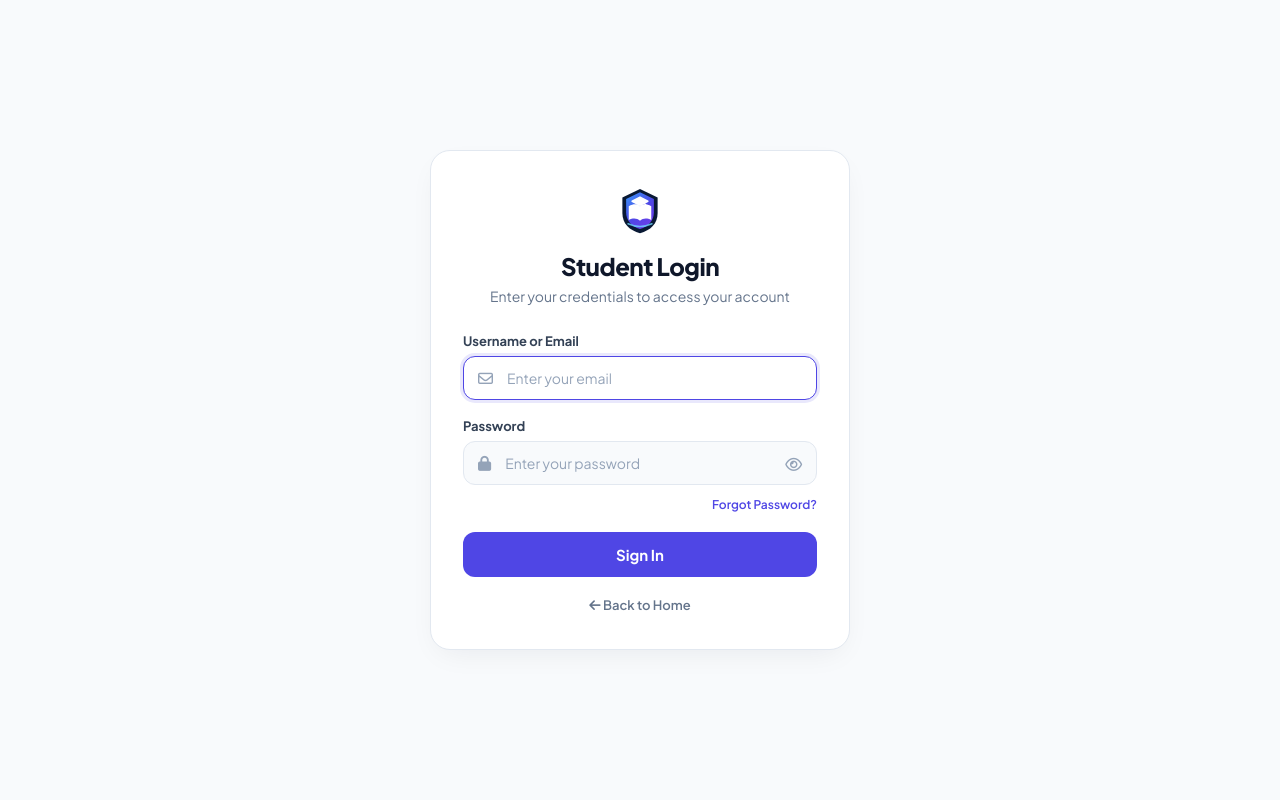
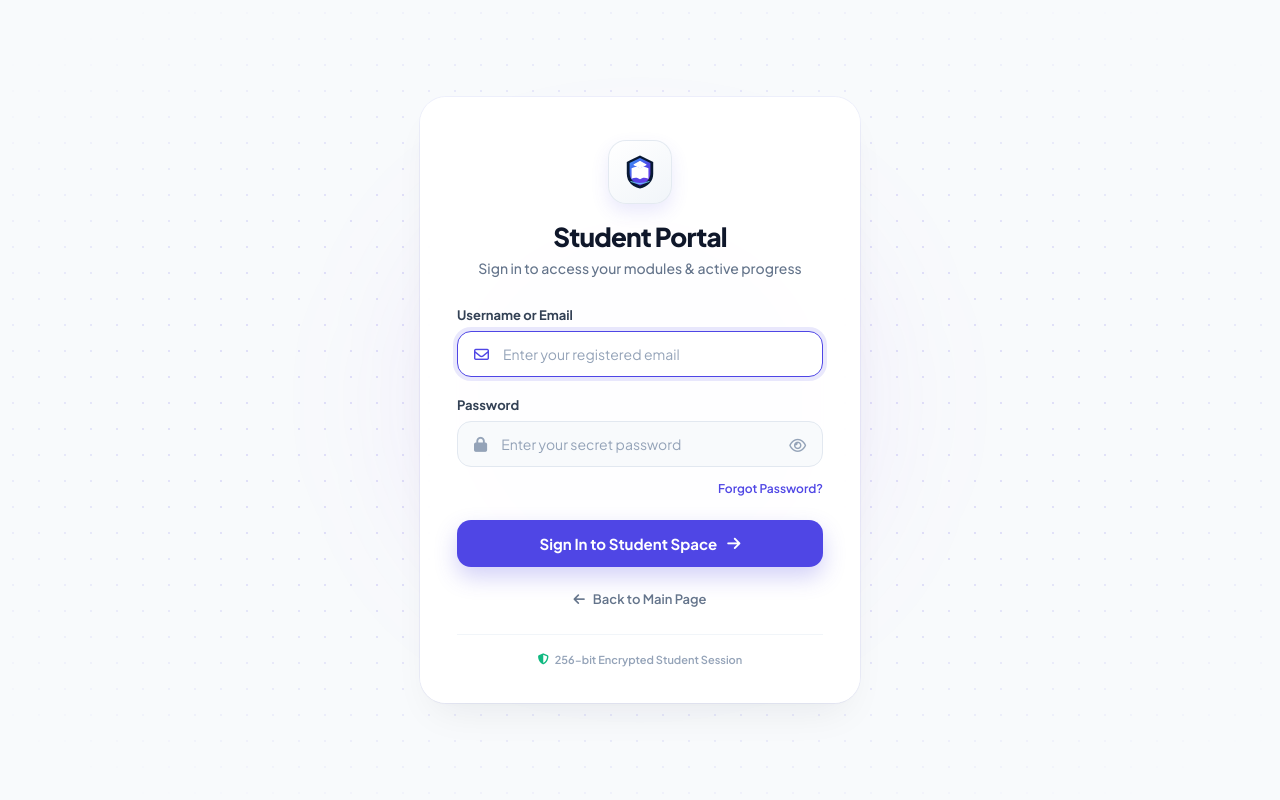
Before and after one commit to sanad-shat/Learnova-LMS-Platform, a Flask app: page /student/login in a window 1280 px wide. Run offline with Flask 3, Linux system fonts and the light colour scheme.

Commit message:
Enhance student login page layout and styles

```diff
--- a/ecms/app/templates/student/login.html
+++ b/ecms/app/templates/student/login.html
@@ -32,55 +32,117 @@
       background: var(--bg);
       color: var(--navy);
       display: flex;
+      flex-direction: column;
       align-items: center;
       justify-content: center;
-      padding: 24px 16px;
+      position: relative;
+      overflow-x: hidden;
+      padding: 30px 16px;
+    }
+
+    /* Modern Background System */
+    .bg-dots {
+      position: absolute;
+      top: 0;
+      left: 0;
+      width: 100%;
+      height: 100%;
+      background-image: radial-gradient(rgba(79, 70, 229, 0.14) 1.2px, transparent 1.2px);
+      background-size: 26px 26px;
+      mask-image: radial-gradient(ellipse 70% 60% at 50% 50%, #000 50%, transparent 100%);
+      -webkit-mask-image: radial-gradient(ellipse 70% 60% at 50% 50%, #000 50%, transparent 100%);
+      pointer-events: none;
+      z-index: 0;
+    }
+
+    .bg-ambient-glow {
+      position: absolute;
+      width: 650px;
+      height: 450px;
+      background: radial-gradient(circle, rgba(99, 102, 241, 0.18) 0%, rgba(168, 85, 247, 0.08) 45%, transparent 70%);
+      border-radius: 50%;
+      filter: blur(60px);
+      pointer-events: none;
+      z-index: 0;
+    }
+
+    /* Glass Modern Container */
+    .login-wrapper {
+      position: relative;
+      z-index: 2;
+      width: 100%;
+      max-width: 440px;
     }
 
     .login-card {
-      width: 100%;
-      max-width: 420px;
-      background: #ffffff;
-      border: 1px solid var(--border);
-      border-radius: 20px;
-      padding: 36px 32px;
-      box-shadow: 0 10px 30px -10px rgba(15, 23, 42, 0.08);
+      background: rgba(255, 255, 255, 0.94);
+      backdrop-filter: blur(16px);
+      -webkit-backdrop-filter: blur(16px);
+      border: 1px solid rgba(255, 255, 255, 0.8);
+      border-radius: 26px;
+      padding: 42px 36px 36px;
+      box-shadow:
+        0 20px 40px -15px rgba(15, 23, 42, 0.08),
+        0 0 0 1px rgba(79, 70, 229, 0.06),
+        0 2px 4px rgba(0, 0, 0, 0.02);
+      transition: transform 0.3s ease, box-shadow 0.3s ease;
     }
 
-    .brand-header {
-      text-align: center;
-      margin-bottom: 28px;
+    .login-card:hover {
+      box-shadow:
+        0 25px 50px -12px rgba(79, 70, 229, 0.12),
+        0 0 0 1px rgba(79, 70, 229, 0.12),
+        0 4px 6px rgba(0, 0, 0, 0.02);
     }
 
-    .brand-icon {
-      width: 48px;
-      height: 48px;
-      margin-bottom: 12px;
+    /* Brand Section */
+    .brand-section {
+      text-align: center;
+      margin-bottom: 30px;
     }
 
-    .brand-header h1 {
-      font-size: 24px;
+    .brand-icon-wrapper {
+      width: 64px;
+      height: 64px;
+      margin: 0 auto 16px;
+      background: linear-gradient(145deg, #ffffff, #f1f5f9);
+      border-radius: 18px;
+      display: flex;
+      align-items: center;
+      justify-content: center;
+      border: 1px solid rgba(226, 232, 240, 0.9);
+      box-shadow: 0 8px 18px rgba(79, 70, 229, 0.12);
+    }
+
+    .brand-icon-wrapper img {
+      width: 36px;
+      height: 36px;
+    }
+
+    .brand-section h1 {
+      font-size: 26px;
       font-weight: 800;
       color: var(--navy);
-      letter-spacing: -0.5px;
+      letter-spacing: -0.8px;
       margin-bottom: 6px;
     }
 
-    .brand-header p {
+    .brand-section p {
       font-size: 14px;
       color: var(--slate);
+      font-weight: 500;
     }
 
     /* Flash Message */
     .flash {
-      padding: 12px 14px;
-      border-radius: 10px;
+      padding: 12px 16px;
+      border-radius: 12px;
       font-size: 13px;
       font-weight: 600;
-      margin-bottom: 20px;
+      margin-bottom: 22px;
       display: flex;
       align-items: center;
-      gap: 8px;
+      gap: 10px;
     }
     .flash.danger, .flash.error {
       background: #fef2f2;
@@ -93,17 +155,18 @@
       border: 1px solid #dcfce7;
     }
 
-    /* Form Elements */
+    /* Form Fields */
     .form-group {
-      margin-bottom: 18px;
+      margin-bottom: 20px;
     }
 
     label {
-      display: block;
+      display: flex;
+      justify-content: space-between;
       font-size: 13px;
       font-weight: 700;
       color: #334155;
-      margin-bottom: 7px;
+      margin-bottom: 8px;
     }
 
     .input-wrap {
@@ -112,54 +175,71 @@
       align-items: center;
       background: #f8fafc;
       border: 1px solid var(--border);
-      border-radius: 12px;
-      transition: all 0.2s ease;
+      border-radius: 14px;
+      transition: all 0.25s ease;
     }
 
     .input-wrap:focus-within {
       background: #ffffff;
       border-color: var(--primary);
-      box-shadow: 0 0 0 3px rgba(79, 70, 229, 0.12);
+      box-shadow: 0 0 0 4px rgba(79, 70, 229, 0.12);
     }
 
     .input-wrap i.field-icon {
-      padding-left: 14px;
+      padding-left: 16px;
       color: #94a3b8;
       font-size: 15px;
+      transition: color 0.2s;
+    }
+
+    .input-wrap:focus-within i.field-icon {
+      color: var(--primary);
     }
 
     .input-wrap input {
       width: 100%;
-      padding: 12px 14px;
+      padding: 13px 14px;
       border: none;
       background: transparent;
       outline: none;
       font-size: 14px;
       color: var(--navy);
+      font-weight: 500;
     }
 
     .input-wrap input::placeholder {
       color: #94a3b8;
+      font-weight: 400;
     }
 
     .eye-btn {
       background: none;
       border: none;
-      padding: 0 14px;
+      padding: 0 16px;
       cursor: pointer;
       color: #94a3b8;
       font-size: 15px;
+      transition: color 0.2s;
     }
 
     .eye-btn:hover {
       color: var(--primary);
     }
 
+    /* CapsLock Warning */
+    .caps-warning {
+      display: none;
+      font-size: 11px;
+      font-weight: 700;
+      color: #d97706;
+      margin-top: 6px;
+    }
+
     .form-extras {
       display: flex;
       justify-content: flex-end;
       margin-top: -6px;
-      margin-bottom: 20px;
+      margin-bottom: 24px;
     }
 
     .form-extras a {
@@ -167,51 +247,92 @@
       font-weight: 600;
       color: var(--primary);
       text-decoration: none;
+      transition: color 0.2s;
     }
 
     .form-extras a:hover {
+      color: var(--primary-hover);
       text-decoration: underline;
     }
 
+    /* Action Button */
     .btn-submit {
       width: 100%;
       background: var(--primary);
       color: #ffffff;
       border: none;
-      padding: 13px;
-      border-radius: 12px;
+      padding: 14px;
+      border-radius: 14px;
       font-size: 15px;
       font-weight: 700;
       cursor: pointer;
-      transition: all 0.2s ease;
+      box-shadow: 0 10px 22px rgba(79, 70, 229, 0.25);
+      transition: all 0.25s ease;
+      display: flex;
+      align-items: center;
+      justify-content: center;
+      gap: 10px;
     }
 
     .btn-submit:hover {
       background: var(--primary-hover);
+      transform: translateY(-2px);
+      box-shadow: 0 14px 28px rgba(79, 70, 229, 0.35);
     }
 
+    .btn-submit:active {
+      transform: translateY(0);
+    }
+
+    /* Footer Navigation & Security Info */
     .back-home {
-      display: block;
+      display: inline-flex;
+      align-items: center;
+      gap: 8px;
       text-align: center;
-      margin-top: 20px;
+      margin-top: 24px;
       font-size: 13px;
       font-weight: 600;
       color: var(--slate);
       text-decoration: none;
+      transition: color 0.2s;
     }
 
     .back-home:hover {
       color: var(--primary);
     }
+
+    .security-badge {
+      display: flex;
+      align-items: center;
+      justify-content: center;
+      gap: 6px;
+      font-size: 11px;
+      color: #94a3b8;
+      font-weight: 600;
+      margin-top: 26px;
+      padding-top: 18px;
+      border-top: 1px solid #f1f5f9;
+    }
+
+    .security-badge i {
+      color: #10b981;
+    }
   </style>
 </head>
 
 <body>
+  <div class="bg-dots"></div>
+  <div class="bg-ambient-glow"></div>
+
+  <div class="login-wrapper">
     <div class="login-card">
-    <div class="brand-header">
-      <img src="{{ url_for('static', filename='brand/learnova-icon.svg') }}" alt="Learnova" class="brand-icon">
-      <h1>Student Login</h1>
-      <p>Enter your credentials to access your account</p>
+      <div class="brand-section">
+        <div class="brand-icon-wrapper">
+          <img src="{{ url_for('static', filename='brand/learnova-icon.svg') }}" alt="Learnova">
+        </div>
+        <h1>Student Portal</h1>
+        <p>Sign in to access your modules & active progress</p>
       </div>
 
       {% with messages = get_flashed_messages(with_categories=true) %}
@@ -230,7 +351,7 @@
           <label for="email">Username or Email</label>
           <div class="input-wrap">
             <i class="fa-regular fa-envelope field-icon"></i>
-          <input id="email" type="text" name="email" placeholder="Enter your email" required autofocus>
+            <input id="email" type="text" name="email" placeholder="Enter your registered email" required autofocus>
           </div>
         </div>
 
@@ -238,10 +359,13 @@
           <label for="password">Password</label>
           <div class="input-wrap">
             <i class="fa-solid fa-lock field-icon"></i>
-          <input id="password" type="password" name="password" placeholder="Enter your password" required>
-          <button type="button" class="eye-btn" id="togglePassword">
+            <input id="password" type="password" name="password" placeholder="Enter your secret password" required>
+            <button type="button" class="eye-btn" id="togglePassword" aria-label="Toggle password">
               <i class="fa-regular fa-eye" id="eyeIcon"></i>
             </button>
+          </div>
+          <div class="caps-warning" id="capsWarning">
+            <i class="fa-solid fa-triangle-exclamation"></i> Caps Lock is ON
           </div>
         </div>
 
@@ -249,19 +373,32 @@
           <a href="#">Forgot Password?</a>
         </div>
 
-      <button class="btn-submit" type="submit">Sign In</button>
+        <button class="btn-submit" type="submit">
+          <span>Sign In to Student Space</span>
+          <i class="fa-solid fa-arrow-right"></i>
+        </button>
       </form>
 
+      <div style="text-align: center;">
         <a href="/" class="back-home">
-      <i class="fa-solid fa-arrow-left"></i> Back to Home
+          <i class="fa-solid fa-arrow-left"></i> Back to Main Page
         </a>
+      </div>
+
+      <div class="security-badge">
+        <i class="fa-solid fa-shield-halved"></i>
+        <span>256-bit Encrypted Student Session</span>
+      </div>
+    </div>
   </div>
 
   <script>
     const toggleBtn = document.getElementById('togglePassword');
     const passwordInput = document.getElementById('password');
     const eyeIcon = document.getElementById('eyeIcon');
+    const capsWarning = document.getElementById('capsWarning');
 
+    // Password Toggle
     if (toggleBtn && passwordInput && eyeIcon) {
       toggleBtn.addEventListener('click', function () {
         const isPassword = passwordInput.getAttribute('type') === 'password';
@@ -270,6 +407,17 @@
         eyeIcon.classList.toggle('fa-eye-slash', isPassword);
       });
     }
+
+    // CapsLock Detection
+    if (passwordInput && capsWarning) {
+      passwordInput.addEventListener('keyup', function(event) {
+        if (event.getModifierState('CapsLock')) {
+          capsWarning.style.display = 'block';
+        } else {
+          capsWarning.style.display = 'none';
+        }
+      });
+    }
   </script>
 </body>
 </html>
```
Lines whose indentation alone changed are shown as unchanged.
